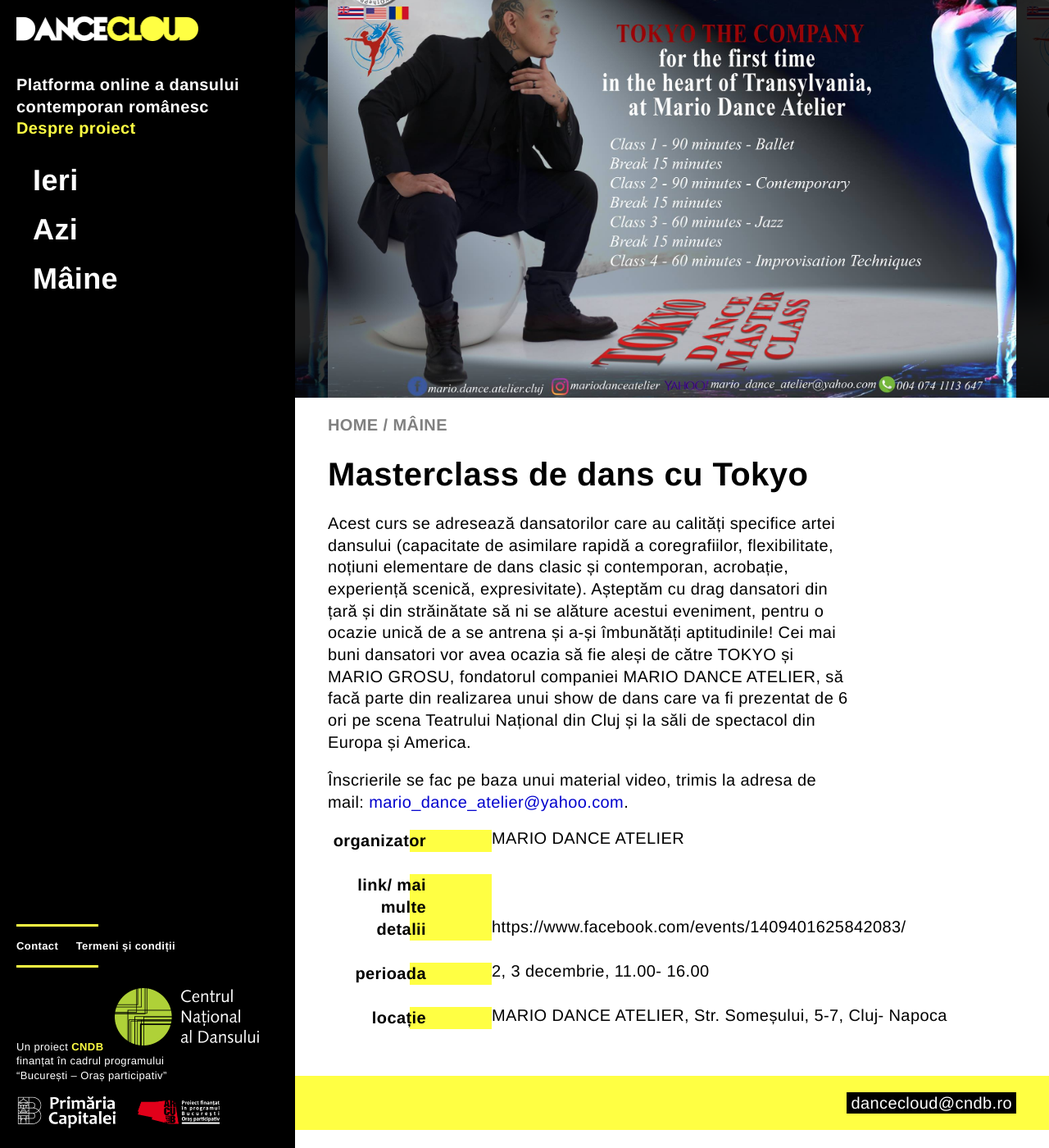
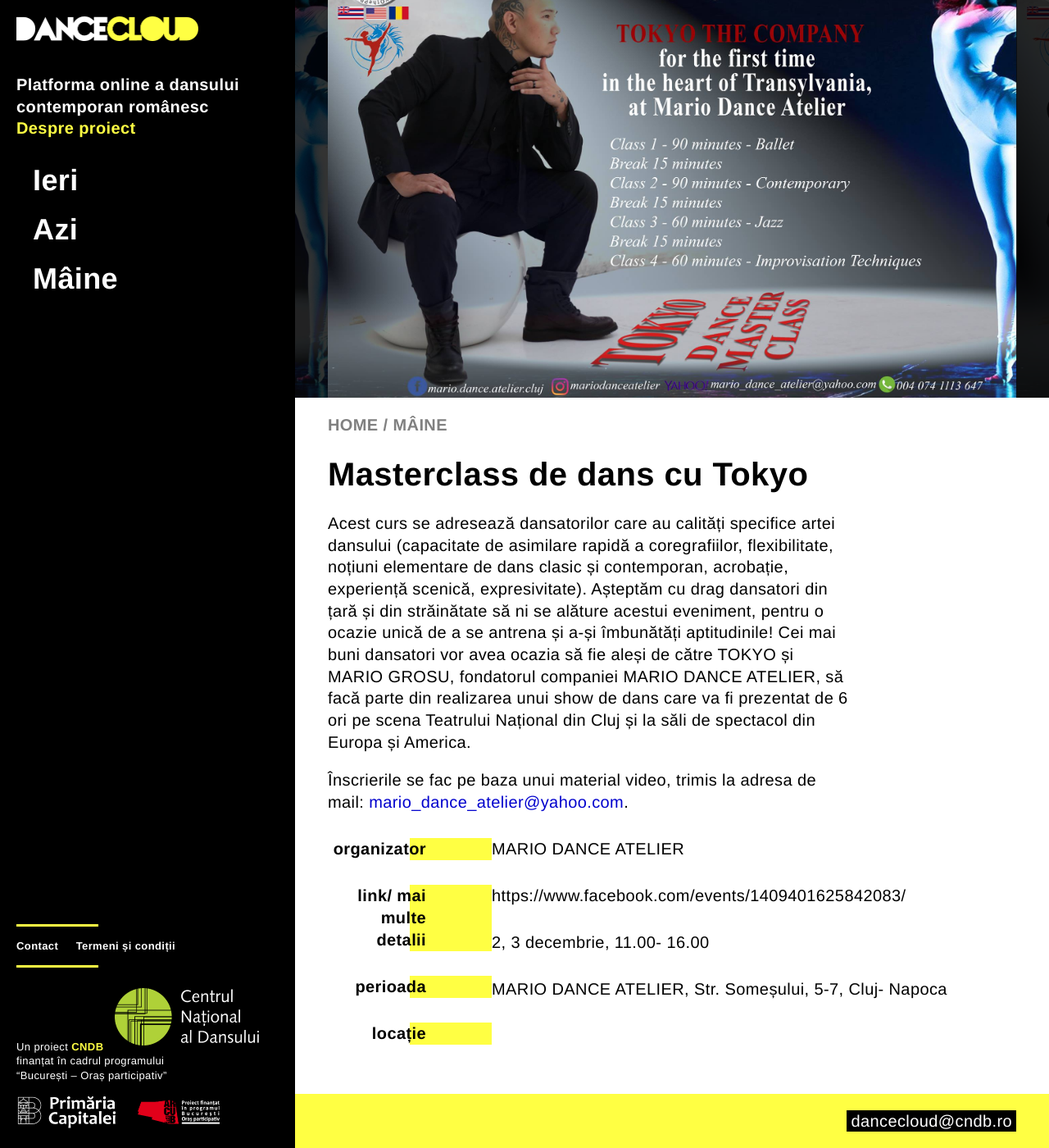
Before and after one commit to the-human-interface/dance-cloud, a Jekyll site: the page built from maine/masterclass-de-dans-cu-tokyo.md, in a window 1280 px wide and 1400 px high, scrolled down 75 px. Shown: the whole window at 82% size. Built offline with Jekyll 4.4.1, drawn with Linux system fonts in a browser that asks for light colours.

Commit message:
Revert "dl"
This reverts commit eb22b0fd2a8639f011f78d2fdacf80fc2049973c.

```diff
--- a/_sass/_layout.scss
+++ b/_sass/_layout.scss
@@ -796,6 +796,8 @@
   }
   .dl dt {
     box-sizing: border-box;
+    float: left;
+    clear: left;
     width: 20rem;
     text-align: right;
     padding-right: 8rem;
@@ -805,9 +807,9 @@
     margin-left: 20rem;
     max-width: 32em;
   }
-  .dl dt {
+  .dl dt,
+  .dl dt + dd {
     margin-top: 3rem;
-    margin-bottom: -3rem;
   }
   .dl dt:first-child {
     margin-top: 0;
```
